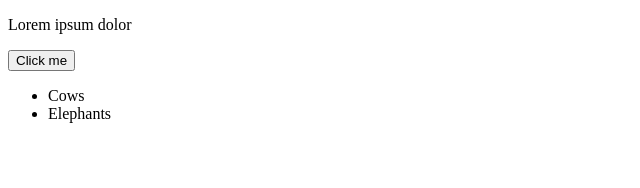
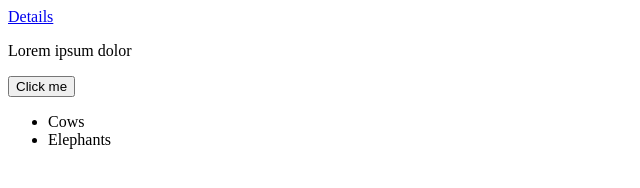
Before and after one commit to camilla-design/js1-ma3, a plain HTML site: page index.html in a window 1280 px wide. Shown: the whole page, without its empty margins (0-640 px from the left). Drawn offline with Linux system fonts and the light colour scheme.

Commit message:
in progress

```diff
--- a/camilla-reppen-js1-ma3.js
+++ b/camilla-reppen-js1-ma3.js
@@ -39,10 +39,11 @@ fetch("https://api.rawg.io/api/games?genres=sports")
 // Replace the word cats with the word giraffes in the following sentence:
 
 // These cats are outrageous.
+
 const animalReplace1 = "These cats are outrageous";
 const animalReplace2 = animalReplace1.replace("cat", "giraffes");
 
-
+*/
 
 // Question 4
 //Given the URL below, write code that checks if there is a userId parameter in the query string.
@@ -52,10 +53,28 @@ const animalReplace2 = animalReplace1.replace("cat", "giraffes");
 //If there is a userID parameter and its value is less than 10, redirect to first.html.
 
 //If there is a userID parameter and its value is 10 or greater, redirect to second.html.
+/*
 
 
+const queryString = document.location.search;
+const params = new URLSearchParams(queryString);
 
+let id;
 
+if (params.has("id")) {
+    id = params.get("id")
+} else {
+    document.location.href = "/";
+}
+
+const detailsUrl = `${baseUrl}${id}`;
+
+const baseUrl = "https://my.site.com?userId=7";
+const thirdHTMLUrl = "http://127.0.0.1:5500/third.html";
+const firstHTMLUrl = "http://127.0.0.1:5500/first.html";
+const secondHTMLUrl = "http://127.0.0.1:5500/second.html";
+
+/*
 // Question 5
 // Write code that removes the button, and only the button, from its parent element in the HTML below:
 
@@ -63,14 +82,22 @@ const container = document.querySelector(".container");
 const buttonRemove = document.querySelector(".btn");
 container.removeChild(buttonRemove);
 
-*/
+
 
 // Question 6
 //Create an li element with a text value of Parrots and a class of parrots.
 
 //Add the new item as the second item in the ul below (add it after Cows).
 
+function createLi(animals) {
+    console.dir(animals);
 
-const birdParrots = document.createElement("li");
+    const listItem = document.querySelector("animals");
 
-birdParrots.className = "parrots";
+    const birdParrots = document.createElement("li");
+    birdParrots.className = "parrots";
+    birdParrots.innerText = "parrots";
+    cows.appendChild(birdParrots);
+}
+
+*/
--- a/index.html
+++ b/index.html
@@ -7,6 +7,9 @@
     <title>Document</title>
 </head>
 <body>
+
+    <a class="btn details" href="details.html?id=${games[i].id}">Details</a>
+
     <div class="container">
         <p>Lorem ipsum dolor</p>
         <button class="btn">Click me</button>
```
Also changed, not shown: error.html (added), first.html (added), second.html (added), third.html (added).
